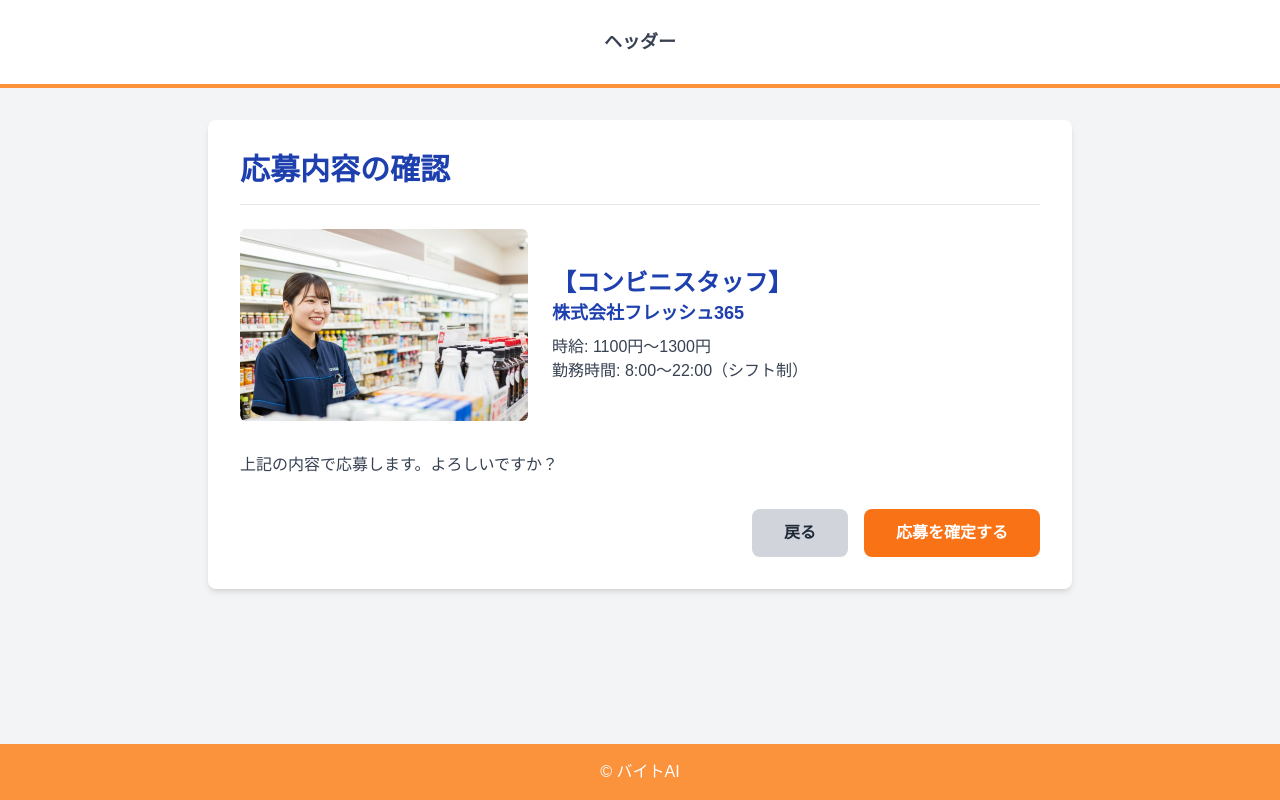
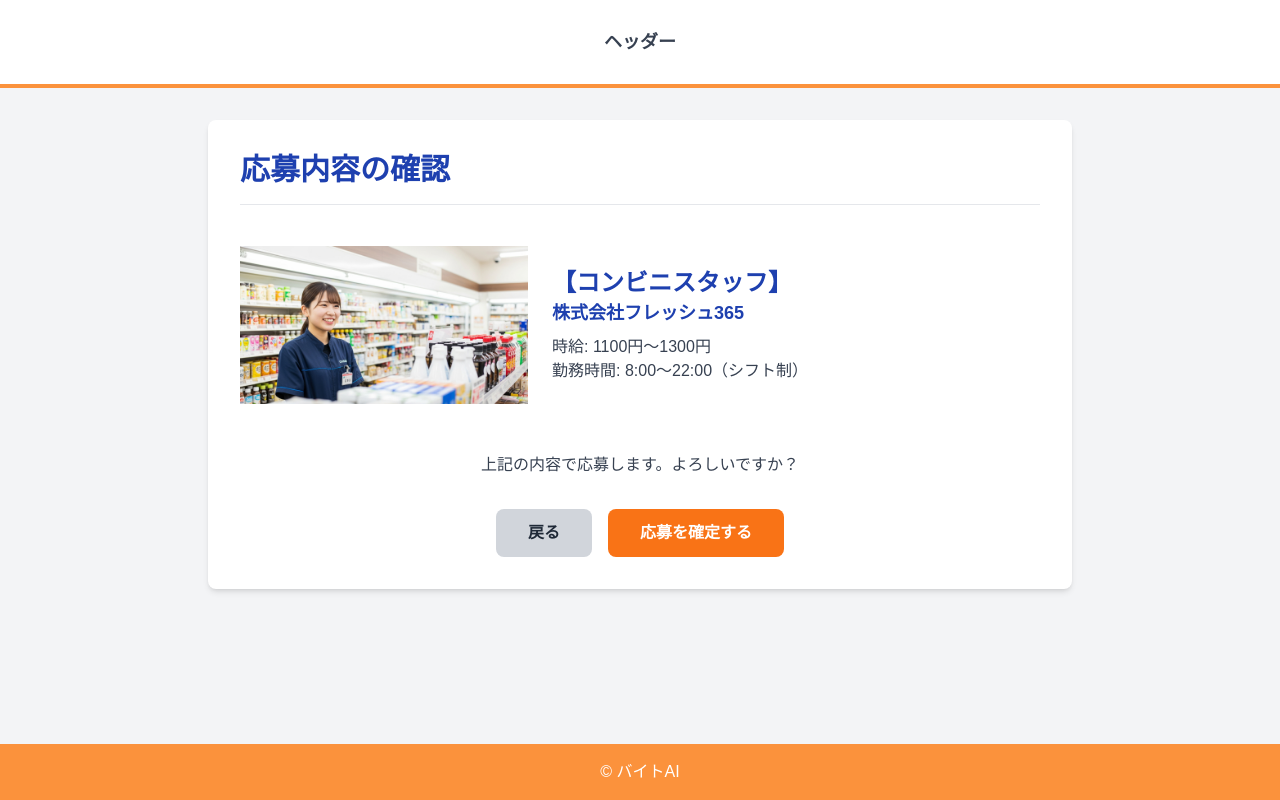
Before and after one commit to InoKotaro/baito-ai-website, a Next.js app: page /apply/1 in a window 1280 px wide. Built offline with nearby package versions, Linux system fonts and the light colour scheme.

Commit message:
fix: 求人詳細画面でparams使用不可な為ボタン機能コンポーネント化

```diff
--- a/src/app/apply/[id]/page.jsx
+++ b/src/app/apply/[id]/page.jsx
@@ -33,7 +33,7 @@ export default function ApplyPage({ params }) {
                 src={job.image}
                 alt={job.title}
                 fill
-                className="rounded-md object-cover"
+                className="rounded-md object-contain"
               />
             </div>
             <div>
@@ -47,9 +47,11 @@ export default function ApplyPage({ params }) {
             </div>
           </div>
 
-          <p className="mb-8">上記の内容で応募します。よろしいですか？</p>
+          <p className="mb-8 text-center">
+            上記の内容で応募します。よろしいですか？
+          </p>
 
-          <div className="flex justify-end gap-4">
+          <div className="flex justify-center gap-4">
             <button className="rounded-lg bg-gray-300 px-8 py-3 font-bold text-gray-800 transition-colors hover:bg-gray-400">
               戻る
             </button>
--- /dev/null
+++ b/src/app/components/ApplyButton.jsx
@@ -0,0 +1,20 @@
+'use client';
+
+import { useRouter } from 'next/navigation';
+
+export default function ApplyButton({ jobId }) {
+  const router = useRouter();
+
+  const handleApplyClick = () => {
+    router.push(`/apply/${jobId}`);
+  };
+
+  return (
+    <button
+      onClick={handleApplyClick}
+      className="rounded-lg bg-orange-500 px-8 py-4 font-bold text-white transition-colors hover:bg-orange-600 focus:outline-none focus:ring-2 focus:ring-orange-400 focus:ring-opacity-75"
+    >
+      応募する
+    </button>
+  );
+}
--- a/src/app/jobs/[id]/page.jsx
+++ b/src/app/jobs/[id]/page.jsx
@@ -1,7 +1,7 @@
-'use client';
 import Image from 'next/image';
 import { notFound } from 'next/navigation';
 
+import ApplyButton from '@/app/components/ApplyButton';
 import Footer from '@/app/components/Footer';
 import Header from '@/app/components/Header';
 import { jobs } from '@/data/siteData';
@@ -11,10 +11,6 @@ const getJobById = (id) => {
   // URLパラメータ文字列を数値に変換
   const numericId = parseInt(id, 10);
   return jobs.find((job) => job.id === numericId);
-};
-
-const handleApplyClick = (e, jobId) => {
-  router.push(`/apply/${jobId}`);
 };
 
 export default function JobDetailPage({ params }) {
@@ -65,12 +61,7 @@ export default function JobDetailPage({ params }) {
           </div>
 
           <div className="mt-6 flex justify-center">
-            <button
-              onClick={(e) => handleApplyClick(e, job.id)}
-              className="rounded-lg bg-orange-500 px-8 py-4 font-bold text-white transition-colors hover:bg-orange-600 focus:outline-none focus:ring-2 focus:ring-orange-400 focus:ring-opacity-75"
-            >
-              応募する
-            </button>
+            <ApplyButton jobId={job.id} />
           </div>
         </article>
       </main>
```
